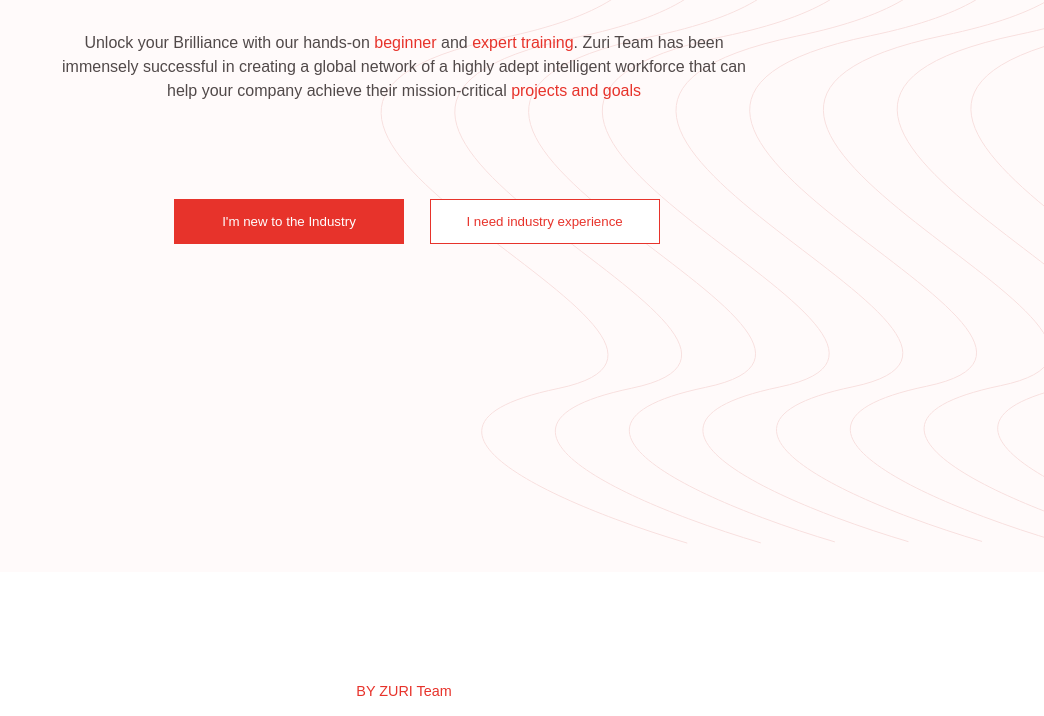
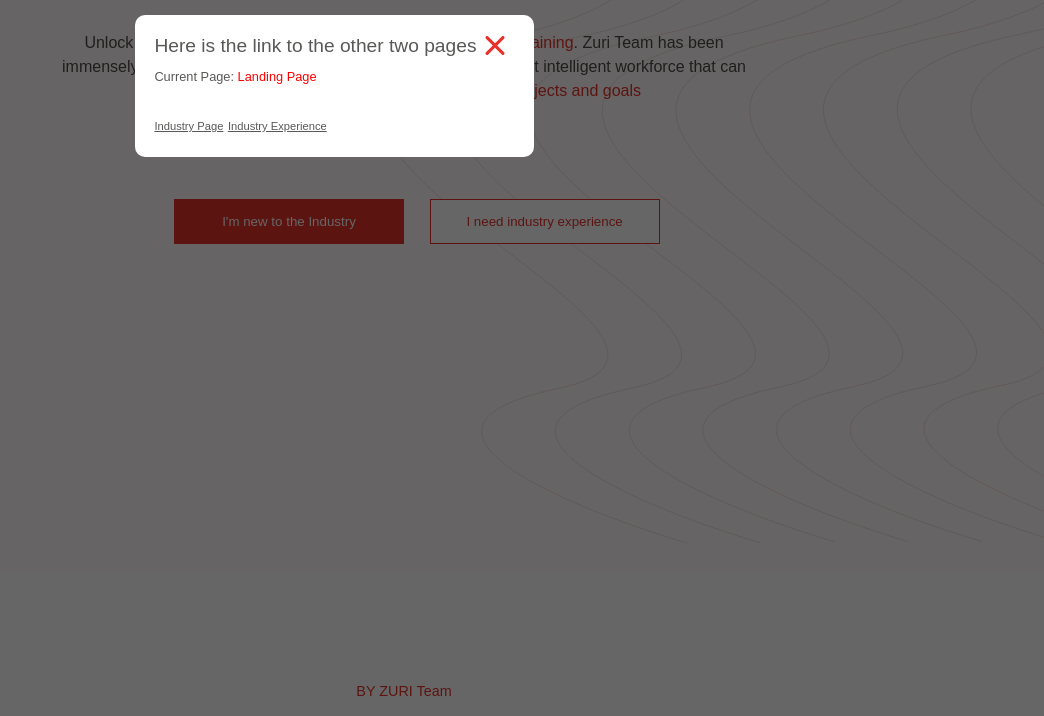
Before and after one commit to OdebisiidowuSolomon/OdebisiidowuSolomon.github.io, a plain HTML site: page Zuri_FE_replicate/landing_page/index.html in a window 1280 px wide. Shown: the part 225-941 px from the top of the page, without its empty margins (236-1280 px from the left). Drawn offline with Linux system fonts and the light colour scheme; a web font is replaced by a local one.

Commit message:
pushing final changes 3

```diff
--- a/Zuri_FE_replicate/industry_exp/style.css
+++ b/Zuri_FE_replicate/industry_exp/style.css
@@ -627,39 +627,45 @@ footer {
     background-color: #fff;
     padding: 1.2rem;
     padding-top: .7rem;
-    padding: 70px 44px;
     border-radius: 10px;
     z-index: 3000;
-    width: 40vw;
+    max-width: 30rem;
     left: 29vw;
-    text-align: center;
+
 }
 
-.overlay .card h2 {
-    font-size: 2.5rem;
-    font-weight: 800;
-    line-height: 40px;
+.card_sect1 {
+    display: flex;
+    justify-content: space-between;
+    align-items: center;
 }
 
-.overlay .card p,
-.overlay .card span {
+.card_sect1 h2 {
     font-size: 1.2rem;
-    padding-top: 10px;
-    width: 70%;
-    margin: auto;
-    color: #787878;
+    color: #585857;
 }
 
-.overlay .card button {
-    padding: 11px 50px;
-    background-color: #e7332b;
-    color: #fff;
-    border-radius: 0px 0px 8px 0;
-    margin-top: .6rem;
-    border: none;
+
+.card_sect1 .cancel {
+    font-size: 50px;
+    cursor: pointer;
+}
+
+.card_body p{
+    font-size: .8rem;
+    color: #585857;
 }
 
 .card_flex {
     margin-top: 1.7rem;
     color: #585857;
 }
+
+.card_flex.info {
+    margin-top: 0;
+}
+
+.card_flex a {
+    font-size: .7rem;
+    text-decoration: underline;
+}
--- a/Zuri_FE_replicate/industry_page/style.css
+++ b/Zuri_FE_replicate/industry_page/style.css
@@ -1300,13 +1300,10 @@ header ul li:last-child {
     color: #585857;
 }
 
-.card_sect1 h2 {
-    font-size: 1.2rem;
-    color: #585857;
-}
 
 .card_sect1 .cancel {
     font-size: 50px;
+    cursor: pointer;
 }
 
 .card_body p{
@@ -1319,6 +1316,11 @@ header ul li:last-child {
     color: #585857;
 }
 
+.card_flex.info {
+    margin-top: 0;
+}
+
 .card_flex a {
     font-size: .7rem;
+    text-decoration: underline;
 }
--- a/Zuri_FE_replicate/landing_page/index.html
+++ b/Zuri_FE_replicate/landing_page/index.html
@@ -25,8 +25,10 @@
         </div>
 
         <div class="button_container">
-            <button class="btn btn1"><a style="color: inherit;" href="../industry_page/index.html">I'm new to the Industry</a></button>
-            <button class="btn btn2"> <a style="color: inherit;" href="../industry_exp/index.html"> I need industry experience </a></button>
+            <button class="btn btn1"><a style="color: inherit;" href="../industry_page/index.html">I'm new to the
+                    Industry</a></button>
+            <button class="btn btn2"> <a style="color: inherit;" href="../industry_exp/index.html"> I need industry
+                    experience </a></button>
         </div>
     </section>
     <section class="second">
@@ -41,8 +43,10 @@
         <div class="second_flex_cards">
             <div class="card_container">
                 <div class="card zed_training">
-                    <div class="_abs_img_left"><img class="abs_img_left" src="./img/left_bvmv7q.png" alt="zed_training"></div>
-                    <div class="_card_img"><img class="card_img" src="./img/zuri-training-img.svg" alt="zed_training"></div>
+                    <div class="_abs_img_left"><img class="abs_img_left" src="./img/left_bvmv7q.png" alt="zed_training">
+                    </div>
+                    <div class="_card_img"><img class="card_img" src="./img/zuri-training-img.svg" alt="zed_training">
+                    </div>
                     <p>
                         We understand a complete beginner cannot become a professional after a few weeks, the aim here
                         is to
@@ -54,10 +58,12 @@
             </div>
             <div class="">
                 <div class="card zed_internship">
-                <div class="_card_img"><img class="card_img" src="./img/zuri-internship-img.svg" alt="zed_internship"></div>
+                    <div class="_card_img"><img class="card_img" src="./img/zuri-internship-img.svg"
+                            alt="zed_internship"></div>
                     <p>
 
-                    We place you in a work simulation. We give you tasks every week, the tasks ranges from easy to hard
+                        We place you in a work simulation. We give you tasks every week, the tasks ranges from easy to
+                        hard
                         as you progress from stage to stage, making it to the final stage means you are ready for actual
                         work.</p>
                     <a href="https://internship.zuri.team/" class="link red">I want to join the internship ></a>
@@ -65,7 +71,8 @@
             </div>
             <div class="card_container">
                 <div class="card zed_talent">
-                    <div class="_abs_img"><img class="abs_img_right" src="./img/right_yz6hn3.png" alt="zed_training"></div>
+                    <div class="_abs_img"><img class="abs_img_right" src="./img/right_yz6hn3.png" alt="zed_training">
+                    </div>
                     <div class="_card_img"><img class="card_img" src="./img/zuri-talent-img.svg" alt="zed_talent"></div>
                     <p>
 
@@ -115,6 +122,51 @@
         </div>
         <p>&copy; 2022 ZURI TEAM</p>
     </footer>
+
+    <script>
+        function removeOverlay(e) {
+            if (e.path[0].className == 'overlay' || e.target.localName == 'img') {
+                this.style.display = 'none'
+                document.body.removeChild(this)
+            }
+        }
+
+
+        const infoDiv = `
+    <div class="card_sect1">
+        <h2>Here is the link to the other two pages</h2>
+        <div class="cancel"><img src="./img/close.svg" /></div>
+    </div>
+    <div class="card_body">
+        <p>Current Page:<span style="color:red; font-size:inherit"> Landing Page</span> </p>
+        <br />
+        <div class="card_flex info">
+            <a href="../industry_page">Industry Page</a>
+            <a href="../industry_exp">Industry Experience</a>
+        </div>
+    </div>
+`
+
+        function handleShow() {
+            const overlay = document.createElement('div');
+            const card = document.createElement('div');
+            overlay.classList.add('overlay')
+            card.classList.add('_card')
+
+
+                card.innerHTML = infoDiv
+            overlay.appendChild(card)
+            overlay.addEventListener('click', removeOverlay.bind(overlay))
+            document.body.appendChild(overlay)
+
+
+        }
+
+
+        handleShow()
+
+    </script>
+
 </body>
 
 </html>
--- a/Zuri_FE_replicate/landing_page/style.css
+++ b/Zuri_FE_replicate/landing_page/style.css
@@ -22,6 +22,7 @@ body {
     background-color: var(--white);
     line-height: 1.5rem;
     font-size: 1rem;
+    position: relative;
 }
 
 a {
@@ -235,6 +236,7 @@ footer {
 }
 
 @media (max-width:1200px) {
+
     ._abs_img_left,
     .abs_img_right {
         display: none;
@@ -258,6 +260,7 @@ footer {
     }
 
 }
+
 @media (max-width:991px) {
 
 
@@ -275,6 +278,11 @@ footer {
         height: auto;
         width: auto;
     }
+
+    .overlay ._card {
+        left: 12vw !important;
+    }
+
 
 }
 
@@ -303,8 +311,79 @@ footer {
 }
 
 
+@media (max-width:500px) {
+    .overlay ._card {
+        max-width: 80% !important;
+        left: 10% !important;
+    }
+
+}
+
 @media (max-width:352px) {
-    .card {
+    ._card {
         height: auto;
     }
 }
+
+
+.overlay {
+    position: absolute;
+    top: 0;
+    left: 0;
+    bottom: 0;
+    right: 0;
+    background: rgba(0, 0, 0, 0.6);
+    height: 100%;
+    width: 100%;
+    z-index: 2000;
+}
+
+.overlay ._card {
+    position: fixed;
+    top: 30%;
+    background-color: #fff;
+    padding: 1.2rem;
+    padding-top: .7rem;
+    border-radius: 10px;
+    z-index: 3000;
+    max-width: 30rem;
+    left: 29vw;
+
+}
+
+.card_sect1 {
+    display: flex;
+    justify-content: space-between;
+    align-items: center;
+}
+
+.card_sect1 h2 {
+    font-size: 1.2rem;
+    color: #585857;
+}
+
+
+.card_sect1 .cancel {
+    font-size: 50px;
+    cursor: pointer;
+}
+
+.card_body p {
+    font-size: .8rem;
+    color: #585857;
+}
+
+.card_flex {
+    margin-top: 1.7rem;
+    color: #585857;
+}
+
+.card_flex.info {
+    margin-top: 0;
+}
+
+.card_flex a {
+    font-size: .7rem;
+    text-decoration: underline;
+    color: inherit;
+}
```
Also changed, not shown: Zuri_FE_replicate/industry_exp/app.js (+37 -16 lines), Zuri_FE_replicate/industry_page/app.js (+30 -4 lines), Zuri_FE_replicate/industry_exp/img/close.svg (added), Zuri_FE_replicate/landing_page/img/close.svg (added). Lines whose indentation alone changed are shown as unchanged.
